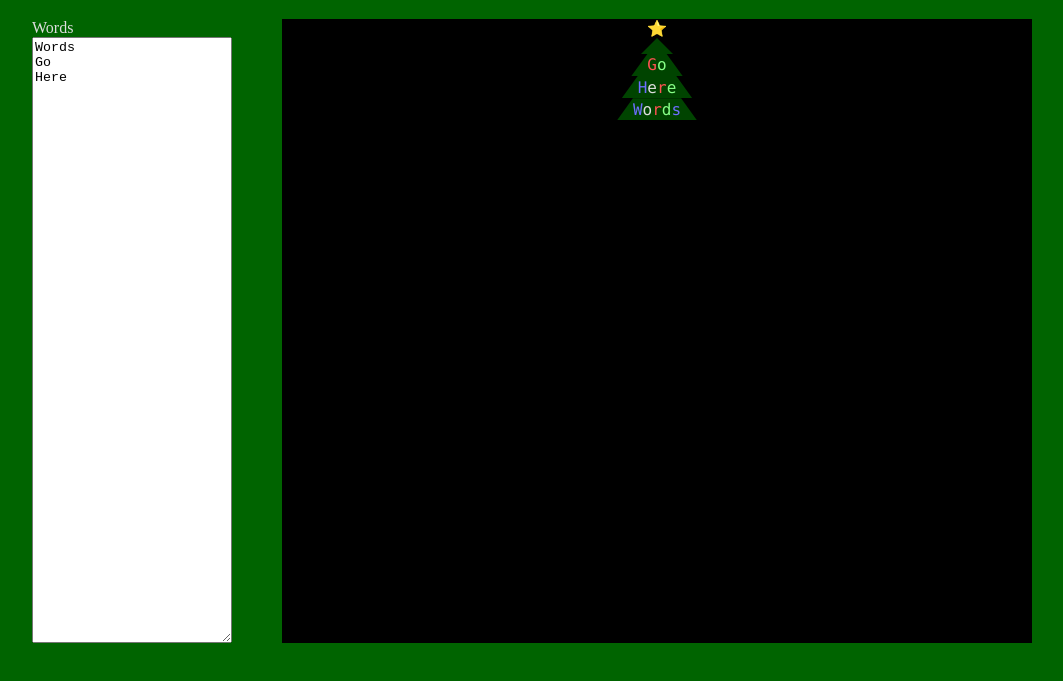
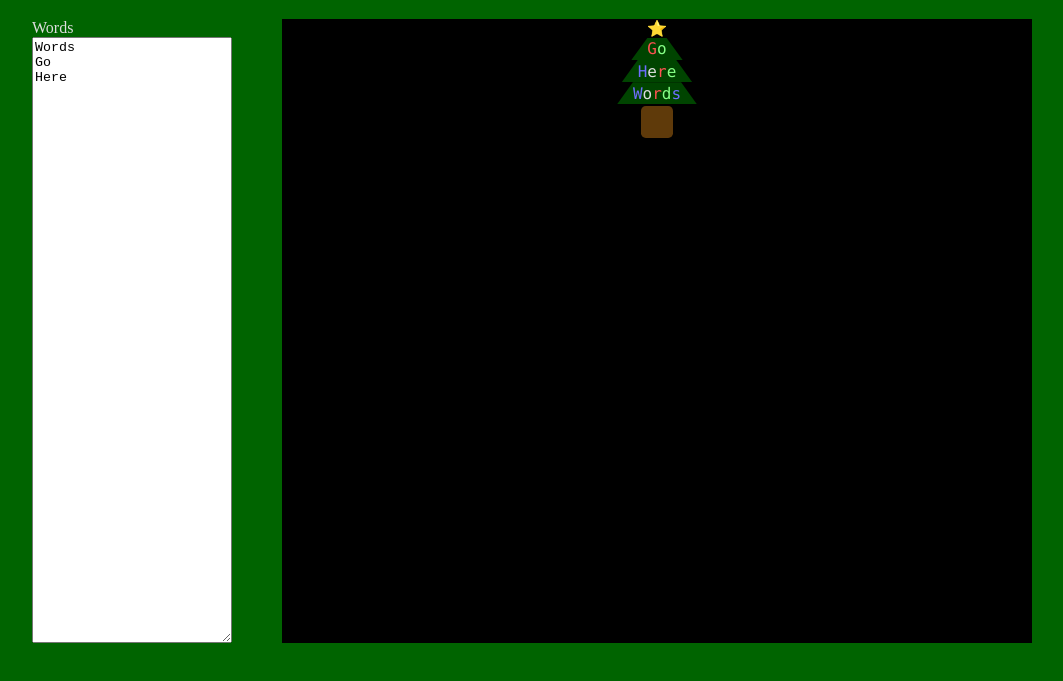
Before and after one commit to DavidRGriswold/wordChristmasTree, a plain HTML site: page index.html in a window 1280 px wide. Shown: the part 61-742 px from the top of the page, without its empty margins (108-1171 px from the left). Drawn offline with Linux system fonts and the light colour scheme.

Commit message:
added the trunk

```diff
--- a/index.html
+++ b/index.html
@@ -20,6 +20,8 @@ Here</textarea
         </div>
         <div id="treeArea">
           <div id="star">⭐</div>
+          <div id="theTree"></div>
+          <div id="trunk"></div>
         </div>
       </div>
     </div>
--- a/script.js
+++ b/script.js
@@ -1,7 +1,7 @@
 /** @type HTMLTextAreaElement */
 let wordArea = document.getElementById("wordArea");
 /** @type HTMLDivElement */
-let treeArea = document.getElementById("treeArea");
+let treeArea= document.getElementById("theTree");
 
 let colorClassList = ["red","green","blue","white"];
 let currentColor = 0;
@@ -9,7 +9,7 @@ wordArea.oninput = createChristmasTree;
 createChristmasTree();
 
 function createChristmasTree() {
-    treeArea.innerHTML="<div id='star'>⭐</div><div class='branch'></div>";
+    treeArea.innerHTML="";
     let words = wordArea.value.split("\n");
     words.sort((a,b)=>a.length-b.length);
     words.forEach( (word) => {
--- a/style.css
+++ b/style.css
@@ -43,7 +43,19 @@ body {
     background-color:rgb(0, 0, 0);
     flex-basis: 75%;
 }
+#theTree {
+    display:flex;
+    align-items:center;
+    flex-direction:column;
+}
 
+#trunk {
+    width: 2rem;
+    margin-top:0.1rem;
+    height: 2rem;
+    background-color:rgb(95, 58, 10);
+    border-radius:0.3rem;
+}
 #wordArea {
     width: 80%;
 }
```
